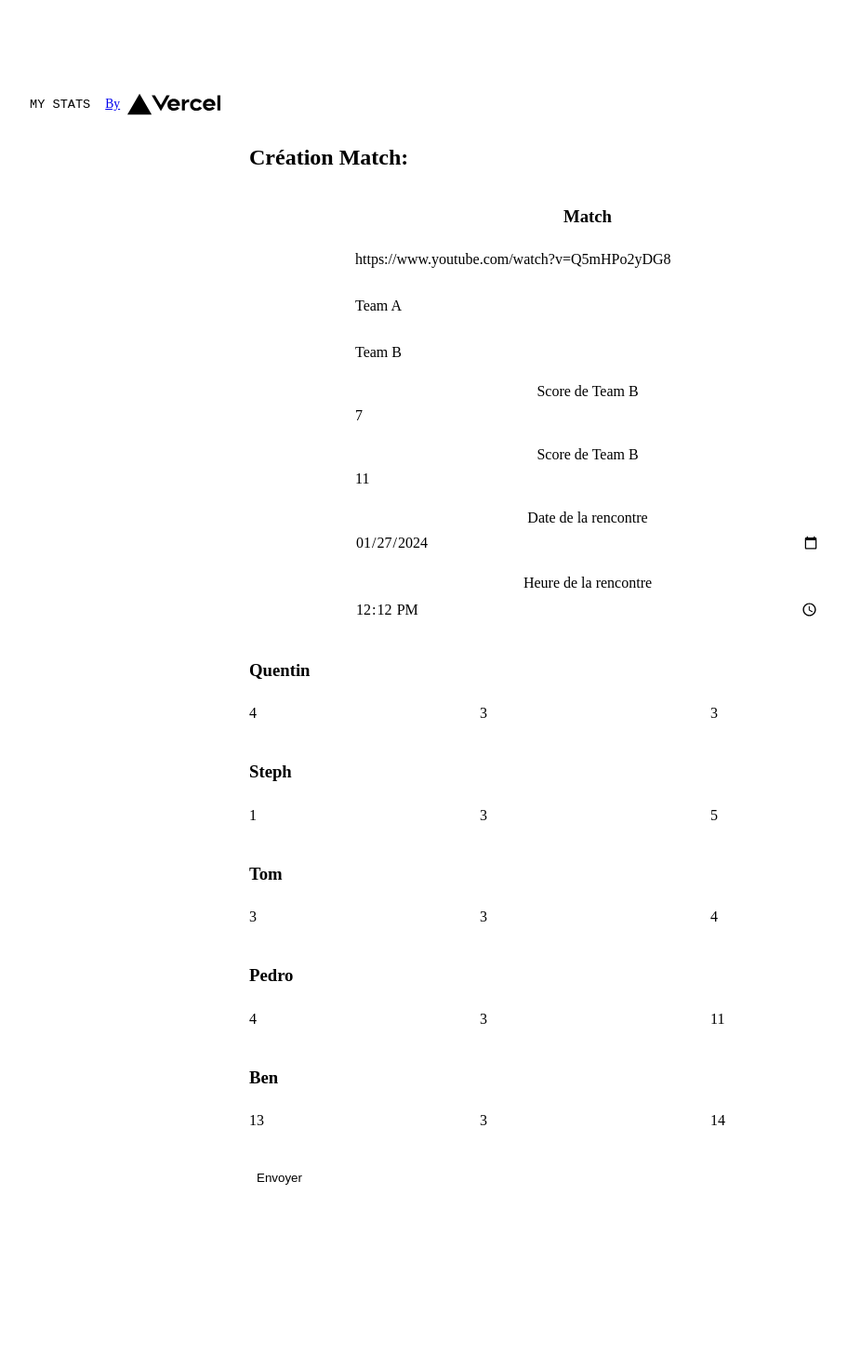
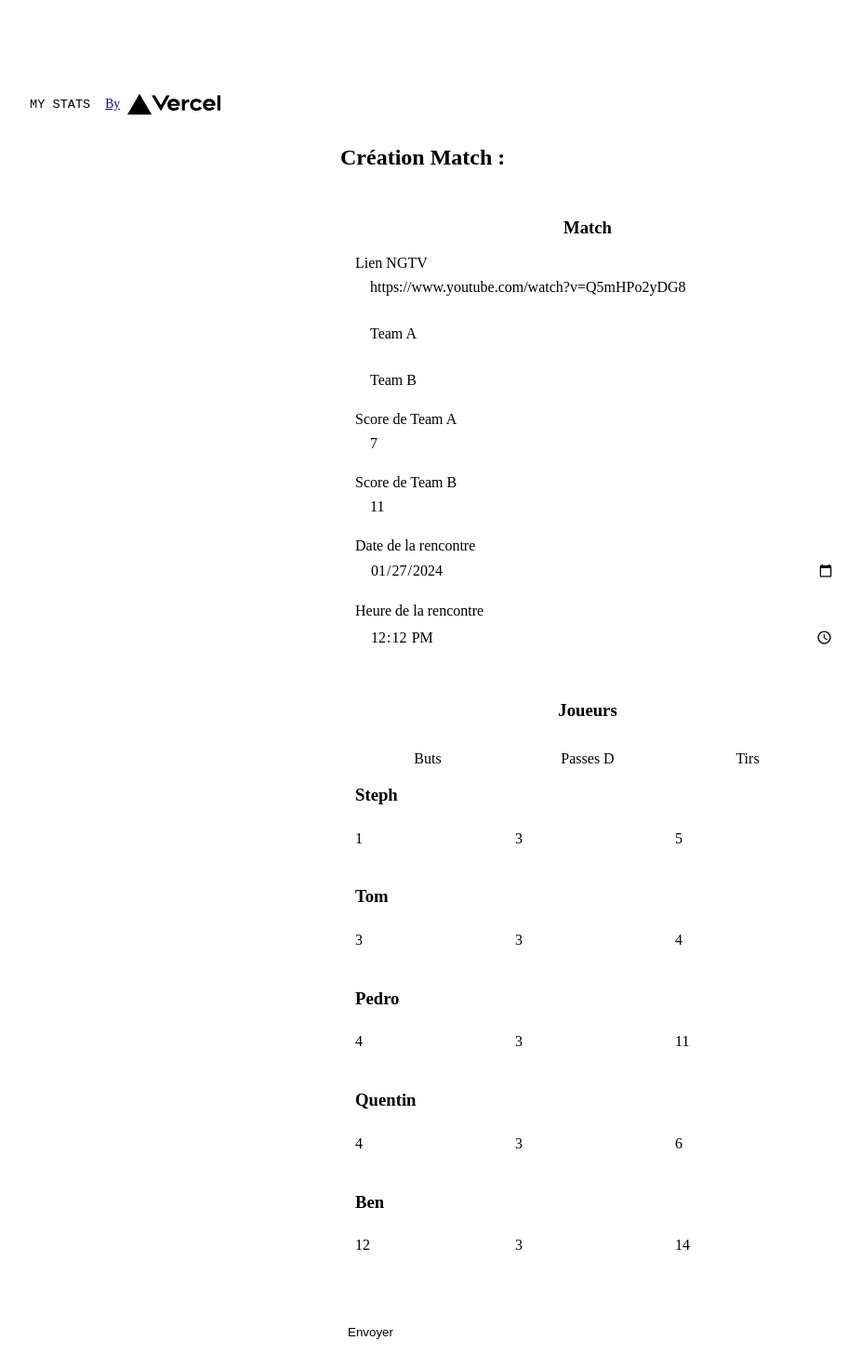
Before and after one commit to Benji-devw/my-stats-bis, a Next.js app: page /pages/match in a window 1280 px wide. Shown: the top 1470 px of the page at 93% size, without its empty margins (8-934 px from the left). Before the commit the page ends 1383 px from the top, so only its background shows below. Built offline with nearby package versions, Linux system fonts and the light colour scheme.

Commit message:
Update form controls

```diff
--- a/src/app/pages/match/page.js
+++ b/src/app/pages/match/page.js
@@ -60,8 +60,19 @@ const PostMatch = () => {
     }
   };
 
+
   const handleSubmit = async (e) => {
     e.preventDefault();
+
+    if (parseInt(e.target.steph_goals.value) > parseInt(e.target.steph_shoots.value) ||
+      parseInt(e.target.tom_goals.value) > parseInt(e.target.tom_shoots.value) ||
+      parseInt(e.target.pedro_goals.value) > parseInt(e.target.pedro_shoots.value) ||
+      parseInt(e.target.quentin_goals.value) > parseInt(e.target.quentin_shoots.value) ||
+      parseInt(e.target.ben_goals.value) > parseInt(e.target.ben_shoots.value)) {
+      alert('Les buts ne peuvent pas être supérieurs aux tirs');
+      return;
+    }
+
     //TODO: defined team1_score by total player goals
     const match = {
       id: new_id,
@@ -83,7 +94,7 @@ const PostMatch = () => {
         goals: e.target.steph_goals.value,
         assists: e.target.steph_assists.value,
         shoots: e.target.steph_shoots.value,
-        average: (e.target.steph_goals.value + e.target.steph_shoots.value) / 2,
+        average: (10 * e.target.steph_goals.value / e.target.steph_shoots.value).toFixed(1),
         createdAt: new Date(),
         updatedAt: new Date(),
       },
@@ -93,7 +104,7 @@ const PostMatch = () => {
         goals: e.target.tom_goals.value,
         assists: e.target.tom_assists.value,
         shoots: e.target.tom_shoots.value,
-        average: (e.target.tom_goals.value + e.target.tom_shoots.value) / 2,
+        average: (10 * e.target.tom_goals.value / e.target.tom_shoots.value).toFixed(1),
         createdAt: new Date(),
         updatedAt: new Date(),
       },
@@ -103,7 +114,7 @@ const PostMatch = () => {
         goals: e.target.pedro_goals.value,
         assists: e.target.pedro_assists.value,
         shoots: e.target.pedro_shoots.value,
-        average: (e.target.pedro_goals.value + e.target.pedro_shoots.value) / 2,
+        average: (10 * e.target.pedro_goals.value / e.target.pedro_shoots.value).toFixed(1),
         createdAt: new Date(),
         updatedAt: new Date(),
       },
@@ -113,7 +124,7 @@ const PostMatch = () => {
         goals: e.target.quentin_goals.value,
         assists: e.target.quentin_assists.value,
         shoots: e.target.quentin_shoots.value,
-        average: (e.target.quentin_goals.value + e.target.quentin_shoots.value) / 2,
+        average: (10 * e.target.quentin_goals.value / e.target.quentin_shoots.value).toFixed(1),
         createdAt: new Date(),
         updatedAt: new Date(),
       },
@@ -123,7 +134,7 @@ const PostMatch = () => {
         goals: e.target.ben_goals.value,
         assists: e.target.ben_assists.value,
         shoots: e.target.ben_shoots.value,
-        average: (e.target.ben_goals.value + e.target.ben_shoots.value) / 2,
+        average: (10 * e.target.ben_goals.value / e.target.ben_shoots.value).toFixed(1),
         createdAt: new Date(),
         updatedAt: new Date(),
       },
@@ -147,14 +158,14 @@ const PostMatch = () => {
             <h2 className="">Error: {error}</h2>
           ) : (
           <>
-            <h2>Création Match:</h2>
+            <h2>Création Match :</h2>
 
             {/* <div className={styles.form}> */}
             <form  onSubmit={handleSubmit}>
               <div className={`${styles.form} ${styles.form_flex}`}>
-                <h3>Match</h3>
+              <h3 className={styles.form_page_title}><b>Match</b></h3>
 
-                {/* <label htmlFor="media_video">Lien vidéo</label> */}
+                <label htmlFor="media_video">Lien NGTV</label>
                 <input type="text" name="media_video" id="media_video" defaultValue={"https://www.youtube.com/watch?v=Q5mHPo2yDG8"}/>
 
                 {/* <label htmlFor="team1_name">Nom de l'équipe 1</label> */}
@@ -163,7 +174,7 @@ const PostMatch = () => {
                 {/* <label htmlFor="team2_name">Nom de l'équipe 2</label> */}
                 <input type="text" name="team2_name" id="team2_name" defaultValue={"Team B"}/>
 
-                <label htmlFor="team1_score">Score de Team B</label>
+                <label htmlFor="team1_score">Score de Team A</label>
                 <input type="number" name="team1_score" id="team1_score" defaultValue={7}/>
 
                 <label htmlFor="team2_score">Score de Team B</label>
@@ -176,35 +187,44 @@ const PostMatch = () => {
                 <input type="time" name="encounter_time" id="encounter_time" defaultValue="12:12"/>
               </div>
 
-              <h3>Quentin</h3>
-              <div className={`${styles.form} ${styles.form_grid}`}>
-                <input type="number" name="quentin_goals" id="goals" placeholder="Buts" defaultValue={4}/>
-                <input type="number" name="quentin_assists" id="assists" placeholder="PassesD"defaultValue={3}/>
-                <input type="number" name="quentin_shoots" id="shoots" placeholder="Tirs"defaultValue={3}/>
+              <h3 className={styles.form_page_title}><b>Joueurs</b></h3>
+              <div className={` ${styles.form_flex}`}>
+
+                <div className={`${styles.form} ${styles.form_grid}`}>
+                <label htmlFor="">Buts</label>
+                <label htmlFor="">Passes D</label>
+                <label htmlFor="">Tirs</label>
               </div>
               <h3>Steph</h3>
               <div className={`${styles.form} ${styles.form_grid}`}>
-                <input type="number" name="steph_goals" id="goals" placeholder="Buts"defaultValue={1}/>
-                <input type="number" name="steph_assists" id="assists" placeholder="PassesD"defaultValue={3}/>
-                <input type="number" name="steph_shoots" id="shoots" placeholder="Tirs"defaultValue={5}/>
+                <input type="number" name="steph_goals" id="goals" placeholder="Buts"defaultValue={1} />
+                <input type="number" name="steph_assists" id="assists" placeholder="PassesD"defaultValue={3} />
+                <input type="number" name="steph_shoots" id="shoots" placeholder="Tirs"defaultValue={5} />
               </div>
               <h3>Tom</h3>
               <div className={`${styles.form} ${styles.form_grid}`}>
-                <input type="number" name="tom_goals" id="goals" placeholder="Buts"defaultValue={3}/>
-                <input type="number" name="tom_assists" id="assists" placeholder="PassesD"defaultValue={3}/>
-                <input type="number" name="tom_shoots" id="shoots" placeholder="Tirs"defaultValue={4}/>
+                <input type="number" name="tom_goals" id="goals" placeholder="Buts"defaultValue={3} />
+                <input type="number" name="tom_assists" id="assists" placeholder="PassesD"defaultValue={3} />
+                <input type="number" name="tom_shoots" id="shoots" placeholder="Tirs"defaultValue={4} />
               </div>
               <h3>Pedro</h3>
               <div className={`${styles.form} ${styles.form_grid}`}>
-                <input type="number" name="pedro_goals" id="goals" placeholder="Buts"defaultValue={4}/>
-                <input type="number" name="pedro_assists" id="assists" placeholder="PassesD"defaultValue={3}/>
-                <input type="number" name="pedro_shoots" id="shoots" placeholder="Tirs"defaultValue={11}/>
+                <input type="number" name="pedro_goals" id="goals" placeholder="Buts"defaultValue={4} />
+                <input type="number" name="pedro_assists" id="assists" placeholder="PassesD"defaultValue={3} />
+                <input type="number" name="pedro_shoots" id="shoots" placeholder="Tirs"defaultValue={11} />
+              </div>
+              <h3>Quentin</h3>
+              <div className={`${styles.form} ${styles.form_grid}`}>
+                <input type="number" name="quentin_goals" id="goals" placeholder="Buts" defaultValue={4} />
+                <input type="number" name="quentin_assists" id="assists" placeholder="PassesD"defaultValue={3} />
+                <input type="number" name="quentin_shoots" id="shoots" placeholder="Tirs"defaultValue={6} />
               </div>
               <h3>Ben</h3>
               <div className={`${styles.form} ${styles.form_grid}`}>
-                <input type="number" name="ben_goals" id="goals" placeholder="Buts"defaultValue={13}/>
-                <input type="number" name="ben_assists" id="assists" placeholder="PassesD"defaultValue={3}/>
-                <input type="number" name="ben_shoots" id="shoots" placeholder="Tirs"defaultValue={14}/>
+                <input type="number" name="ben_goals" id="goals" placeholder="Buts"defaultValue={12} />
+                <input type="number" name="ben_assists" id="assists" placeholder="PassesD"defaultValue={3} />
+                <input type="number" name="ben_shoots" id="shoots" placeholder="Tirs"defaultValue={14} />
+              </div>
               </div>
 
               <Button type="submit" value="Envoyer">
--- a/src/styles/form.module.css
+++ b/src/styles/form.module.css
@@ -1,3 +1,7 @@
+.form_page_title {
+    text-align: center;
+}
+
 .form_grid {
     display: grid;
     /* grid-template-rows: repeat(2, 1fr); */
@@ -5,19 +9,21 @@
     justify-items: center;
     align-items: baseline;
     gap: 1rem;
+    /* margin: 2rem auto; */
 }
 
 .form_flex {
     display: flex;
     flex-direction: column;
-    align-items: center;
-    justify-content: center;
+    /* align-items: center; */
+    /* justify-content: center; */
     width: 100%;
-    margin: 0 auto;
+    /* margin: 0 auto; */
     padding: 0 1rem;
     max-width: 500px;
     height: 100%;
-    text-align: center;
+    /* text-align: center; */
+    margin: 2rem auto;
 }
 
 .form input {
```
Also changed, not shown: 1 other file (tests, documents, lock files or other folders).
